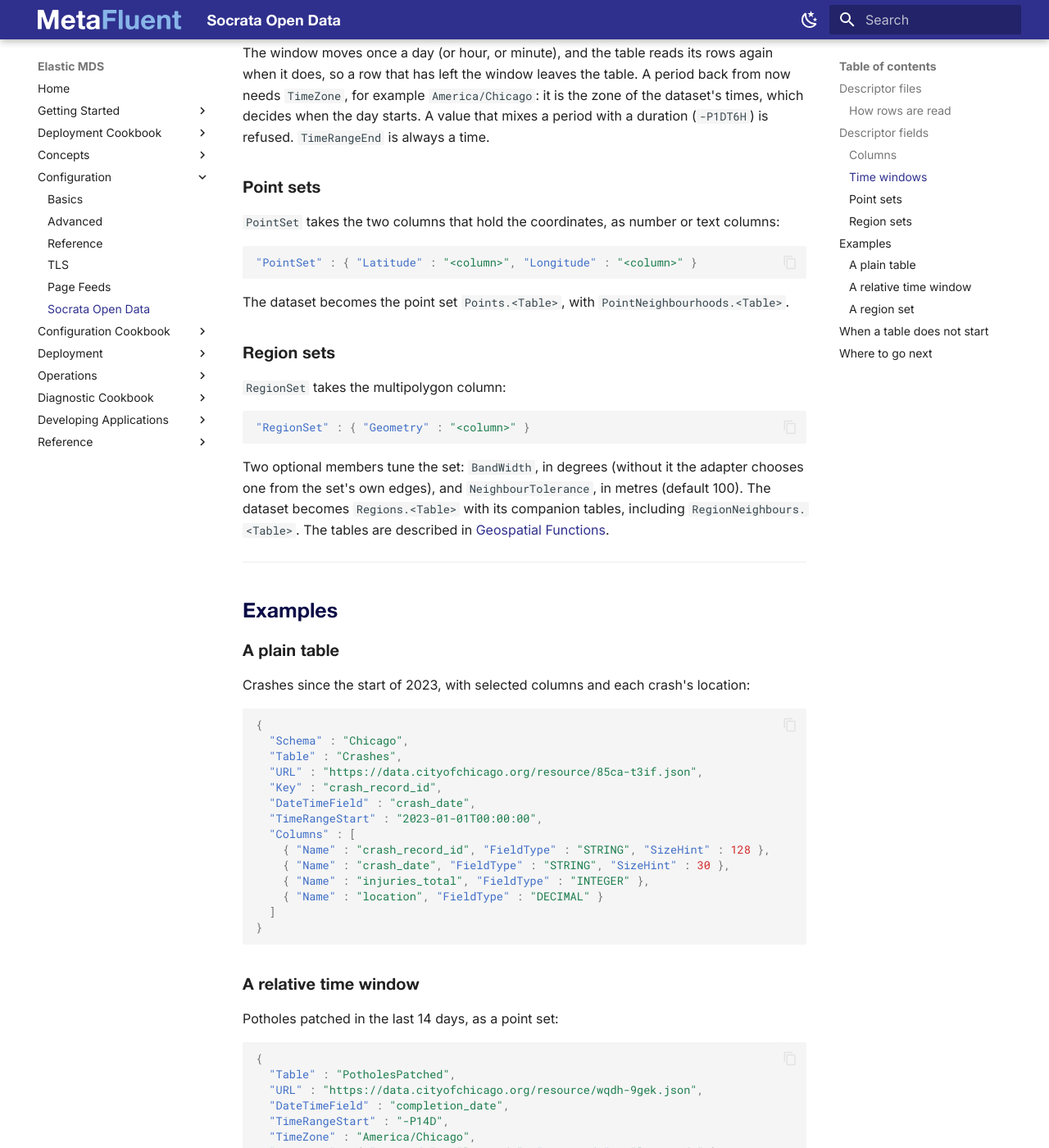
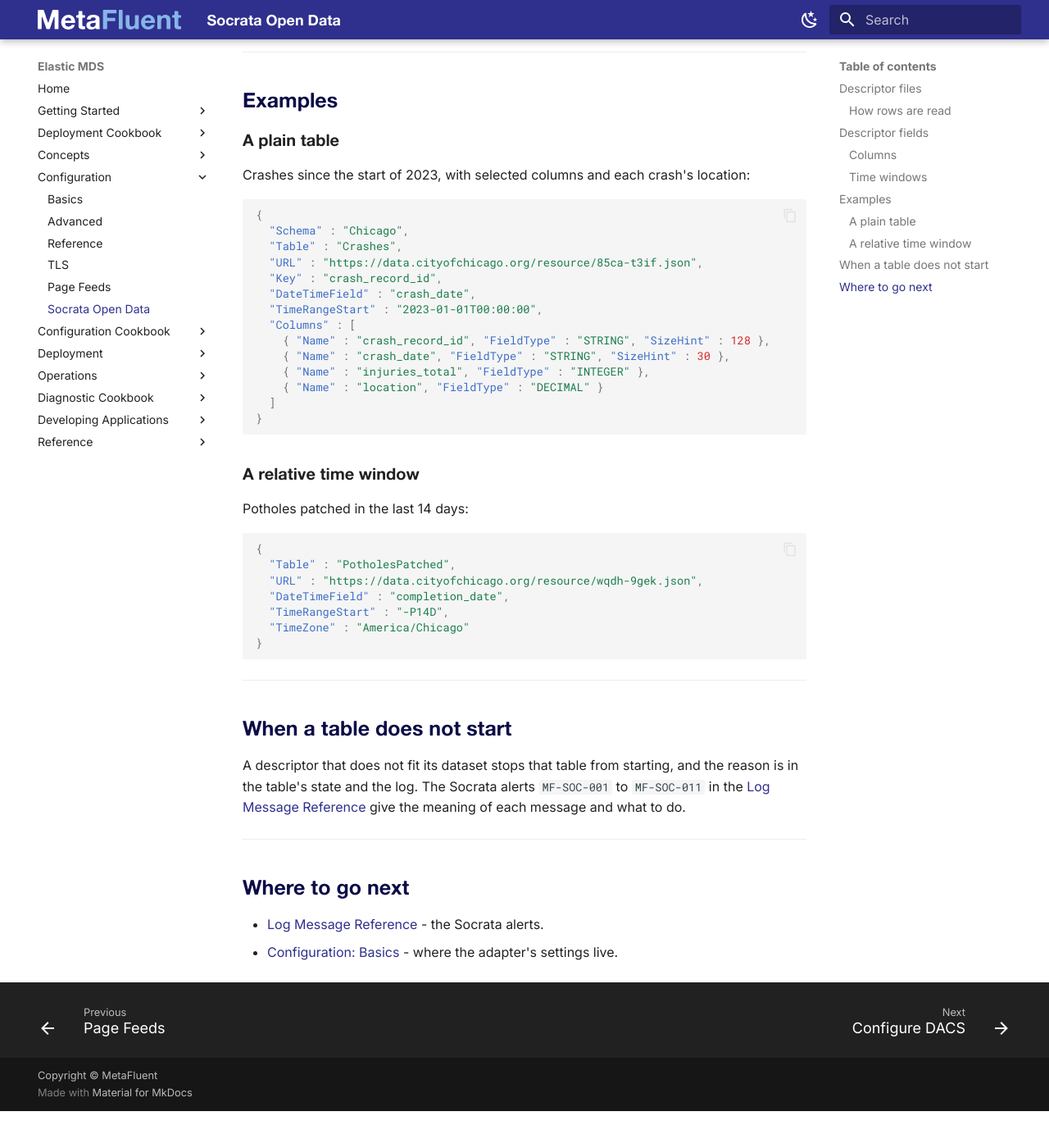
Before and after one commit to MetaFluent/ElasticMDS-docs, an MkDocs documentation site: the page built from docs/Configuration-Socrata.md, in a window 1280 px wide and 1400 px high, scrolled down 1896 px. Shown: the whole window at 82% size. Built offline with MkDocs 1.6.1 and Material for MkDocs 9.7.7, drawn with Linux system fonts in a browser that asks for light colours; the version menu is left out; after the commit the page ends 3251 px from its top, so only the background shows below that; some of the changed text lies outside the part shown.

Commit message:
Remove the Geospatial Functions content from the published docs; it lives on the geospatial-docs branch
The MFGeo page, its navigation entry, the cross-references from Develop-JDBC and the Socrata page, and the
Socrata page's point-set and region-set descriptor fields, sections and examples. The Log Message Reference
keeps the Socrata alert rows, which an operator may still meet.

Co-Authored-By: Claude Fable 5.1 <noreply@anthropic.com>
Claude-Session: https://claude.ai/code/session_01G11mkgRwDAgdkdmvGDSa5r

````diff
--- a/docs/Configuration-Socrata.md
+++ b/docs/Configuration-Socrata.md
@@ -1,6 +1,6 @@
 # Configuration: Socrata Open Data Tables
 
-The Socrata adapter serves datasets from a Socrata open-data site (for example data.cityofchicago.org) as tables. Each table is one JSON descriptor file. A dataset can also be published as a point set or a region set, the reference sets the [MFGeo](Develop-Geospatial.md) functions read.
+The Socrata adapter serves datasets from a Socrata open-data site (for example data.cityofchicago.org) as tables. Each table is one JSON descriptor file.
 
 **Audience:** Operator.
 
@@ -22,15 +22,13 @@ A table reads no rows when it starts, only its columns and its row count. Rows a
 
 | Field | Meaning |
 |---|---|
-| `Schema`, `Table` | The table's name. Required; a point or region set gives `Table` only. |
+| `Schema`, `Table` | The table's name. Required. |
 | `URL` | The dataset's resource URL, `.../resource/<id>.json`. Required. |
 | `Key` | The column that identifies a row. Defaults to the Socrata row identifier, `:id`. Always a STRING field: a row's key is the column's value as Socrata returns it, for a number column the number without trailing or leading zeros (`8`, not `8.0` or `08`). |
 | `Columns` | Optional list of columns, each with `Name`, `FieldType` (STRING, DECIMAL, BOOLEAN, INTEGER, LONG or DOUBLE) and an optional `SizeHint`. Without it, every mappable column is exposed. |
 | `DateTimeField` | The column that `TimeRangeStart` and `TimeRangeEnd` apply to. |
 | `TimeRangeStart`, `TimeRangeEnd` | The table holds only the rows in this time range. |
 | `TimeZone` | The time zone of the dataset's times. Required with a period back from now. |
-| `PointSet` | Publishes the dataset as a point set. |
-| `RegionSet` | Publishes the dataset as a region set. |
 
 ### Columns
 
@@ -44,26 +42,6 @@ Without `Columns`, text and timestamps are exposed as STRING, numbers as DECIMAL
 - `-PT6H` and `-PT30M` count back from the start of the current hour or minute.
 
 The window moves once a day (or hour, or minute), and the table reads its rows again when it does, so a row that has left the window leaves the table. A period back from now needs `TimeZone`, for example `America/Chicago`: it is the zone of the dataset's times, which decides when the day starts. A value that mixes a period with a duration (`-P1DT6H`) is refused. `TimeRangeEnd` is always a time.
-
-### Point sets
-
-`PointSet` takes the two columns that hold the coordinates, as number or text columns:
-
-```json
-"PointSet" : { "Latitude" : "<column>", "Longitude" : "<column>" }
-```
-
-The dataset becomes the point set `Points.<Table>`, with `PointNeighbourhoods.<Table>`.
-
-### Region sets
-
-`RegionSet` takes the multipolygon column:
-
-```json
-"RegionSet" : { "Geometry" : "<column>" }
-```
-
-Two optional members tune the set: `BandWidth`, in degrees (without it the adapter chooses one from the set's own edges), and `NeighbourTolerance`, in metres (default 100). The dataset becomes `Regions.<Table>` with its companion tables, including `RegionNeighbours.<Table>`. The tables are described in [Geospatial Functions](Develop-Geospatial.md#reference-sets).
 
 ---
 
@@ -92,7 +70,7 @@ Crashes since the start of 2023, with selected columns and each crash's location
 
 ### A relative time window
 
-Potholes patched in the last 14 days, as a point set:
+Potholes patched in the last 14 days:
 
 ```json
 {
@@ -100,21 +78,7 @@ Potholes patched in the last 14 days, as a point set:
   "URL" : "https://data.cityofchicago.org/resource/wqdh-9gek.json",
   "DateTimeField" : "completion_date",
   "TimeRangeStart" : "-P14D",
-  "TimeZone" : "America/Chicago",
-  "PointSet" : { "Latitude" : "latitude", "Longitude" : "longitude" }
-}
-```
-
-### A region set
-
-The community areas, keyed by area number:
-
-```json
-{
-  "Table" : "CommunityAreas",
-  "URL" : "https://data.cityofchicago.org/resource/igwz-8jzy.json",
-  "Key" : "area_numbe",
-  "RegionSet" : { "Geometry" : "the_geom" }
+  "TimeZone" : "America/Chicago"
 }
 ```
 
@@ -128,6 +92,5 @@ A descriptor that does not fit its dataset stops that table from starting, and t
 
 ## Where to go next
 
-- [Geospatial Functions (MFGeo)](Develop-Geospatial.md) - use point and region sets in SQL.
 - [Log Message Reference](Log-Message-Reference.md) - the Socrata alerts.
 - [Configuration: Basics](Configuration-Basics.md) - where the adapter's settings live.
--- a/mkdocs.yml
+++ b/mkdocs.yml
@@ -115,7 +115,6 @@ nav:
       - "Content Model":
           - "Market Data Context": Dynamic-Data-Conventions.md
           - "Entitlements Context": Entitlements-Context.md
-      - "Geospatial Functions": Develop-Geospatial.md
       - "Security":
           - "TLS": Develop-TLS.md
   - "Reference":
````
Also changed, not shown: docs/Develop-Geospatial.md (deleted, +0 -172 lines), docs/Develop-JDBC.md (+0 -1 lines).
